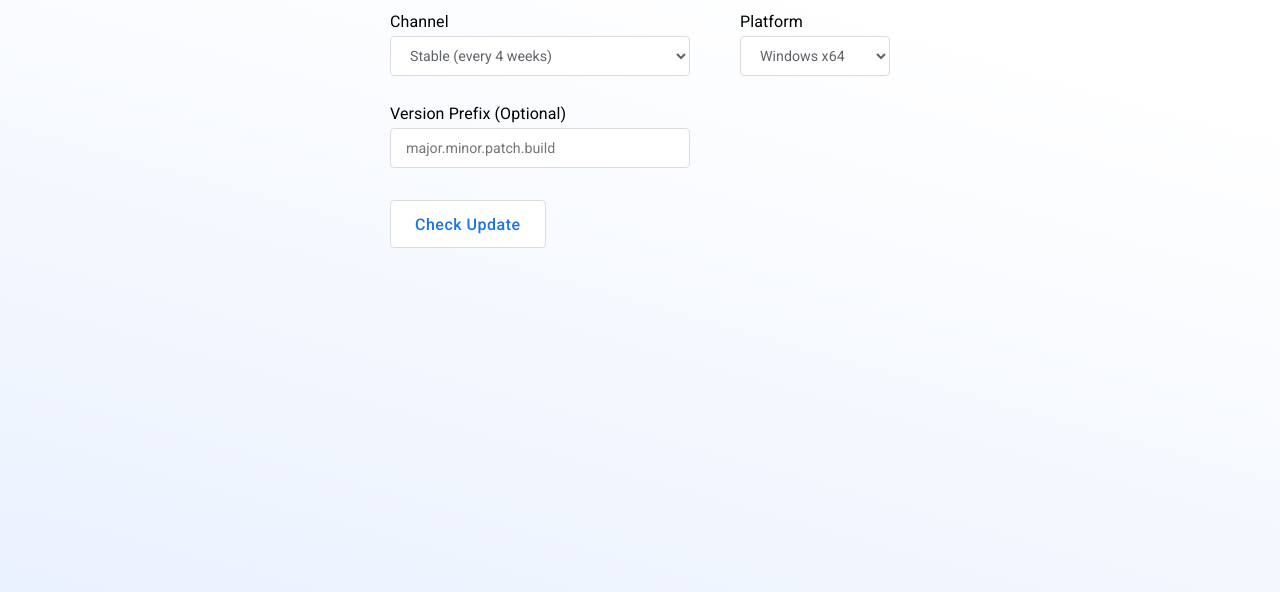
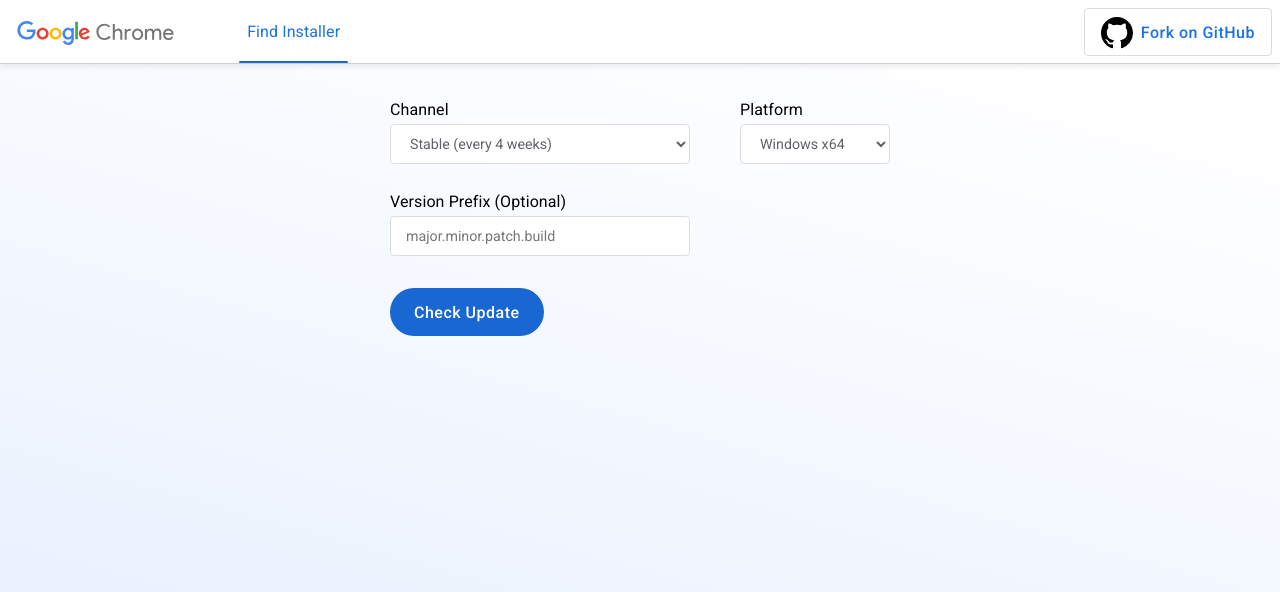
Before and after one commit to Soul-Master/ChromePortableDownloader, a website with bundled scripts: page index.html in a window 1280 px wide. Built offline with nearby package versions, Linux system fonts and the light colour scheme; a web font is replaced by a local one.

Commit message:
Finalize download page

```diff
--- a/index.css
+++ b/index.css
@@ -1,5 +1,7 @@
 html {
     height: 100%;
+    margin: 0;
+    padding: 0;
     background: linear-gradient(15.69deg, #e8f0fe 10.16%, rgba(255, 255, 255, 0) 89.84%);
 }
 
@@ -11,6 +13,8 @@
     font-weight: 400;
     letter-spacing: .1px;
     line-height: 28px;
+    margin: 0;
+    padding: 0;
     font-family: Roboto,Arial,Helvetica,sans-serif
 }
 
@@ -29,6 +33,78 @@
     font-family: inherit;
     margin: 0;
 }
+
+header {
+    display: flex;
+    width: 100%;
+    height: 64px;
+    box-sizing: border-box;
+    background: #fff;
+    line-height: 64px;
+    box-shadow: 0 2px 6px 0 rgb(32 33 37 / 10%);
+    border-bottom: 1px solid rgb(205 206 210);
+}
+
+    header a {
+        display: block;
+        height: 48px;
+        padding: 0 8px;
+        line-height: 48px;
+        box-sizing: border-box;
+        text-decoration: none;
+    }
+
+        header a:hover {
+            background-color: #f8f9fb;
+        }
+
+        header a img {
+            vertical-align: middle
+        }
+
+        header a.brand-logo {
+            margin: 8px;
+        }
+
+    header ul {
+        display: flex;
+        flex: 1 1 auto;
+        list-style: none;
+        padding-top: 8px;
+        margin: 0 8px;
+    }
+
+        header ul li {
+            position: relative;
+            display: block;
+            box-sizing: border-box;
+        }
+
+            header ul li::after {
+                background: #1967d2;
+                border-radius: 2px;
+                bottom: 0;
+                content: "";
+                height: 2px;
+                left: 0;
+                position: absolute;
+                right: 0;
+                width: 100%;
+            }
+
+            header ul li.selected a {
+                cursor: default;
+            }
+
+#forkButton {
+    padding-left: 16px;
+    padding-right: 16px;
+    margin: 8px;
+}
+
+    #forkButton svg {
+        margin-right: 8px;
+    }
 
 .filter {
     margin: 0;
@@ -100,7 +176,6 @@
     height: 48px;
     justify-content: space-around;
     letter-spacing: .5px;
-    margin: 8px 0;
     min-width: 96px;
     padding: 2px 24px 0;
     text-align: center;
@@ -112,6 +187,8 @@
     background-color: #fff;
     border: 1px solid rgb(218, 220, 224);
     color: #1a73e8;
+    cursor: default;
+    box-sizing: border-box;
 }
 
     button:active, .button:active {
@@ -129,6 +206,29 @@
         background-color: #f8f9fa;
         border-color: transparent;
         color: #9aa0a6;
+    }
+
+.cta-button {
+    font-size: 1rem;
+    background-color: #1967d2;
+    color: #fff;
+    border-radius: 32px;
+    font-weight: 500;
+    border: 0 !important;
+    box-shadow: none !important;
+}
+
+    .cta-button:hover {
+        background-color: #1967d2;
+    }
+
+    .cta-button:active {
+        background-color: #185abc;
+    }
+
+    .cta-button:disabled {
+        color: #fff;
+        background-color: rgba(32,33,37,.1);
     }
 
 a {
@@ -153,8 +253,13 @@
     display: grid;
     width: 500px;
     margin: 0 auto;
+    margin-top: 32px;
     grid-template-columns: 300px 50px 150px;
 }
+
+    #filterSection button {
+        margin: 8px 0;
+    }
 
 #channelFilter {
     grid-row: 1;
--- a/index.html
+++ b/index.html
@@ -6,9 +6,25 @@
     <link rel="icon" type="image/svg" href="./images/chrome-logo.svg" />
     <link href="https://fonts.googleapis.com/css?family=Roboto:100,300,400,500,700|Google+Sans:400,500|Roboto+Mono:wght@300;400;700|Product+Sans:400&amp;lang=en&amp;display=swap" rel="stylesheet">
     <link rel="stylesheet" href="./index.css" />
-    <title>Download Chrome portable from Google server</title>
+    <title>Download Chrome standalone installer from Google server</title>
 </head>
 <body>
+    <header>
+        <a href="https://www.google.com/chrome/" target="_blank" class="brand-logo">
+            <img src="./images/google-chrome-logo.svg" alt="Google Chrome logo" height="24" />
+        </a>
+        <ul>
+            <li class="selected">
+                <a href="#">Find Installer</a>
+            </li>
+        </ul>
+        <a id="forkButton" class="button" href="https://github.com/Soul-Master/ChromePortableDownloader" target="_blank">
+            <svg height="32" aria-hidden="true" viewBox="0 0 16 16" version="1.1" width="32" data-view-component="true" class="octicon octicon-mark-github v-align-middle">
+                <path fill-rule="evenodd" d="M8 0C3.58 0 0 3.58 0 8c0 3.54 2.29 6.53 5.47 7.59.4.07.55-.17.55-.38 0-.19-.01-.82-.01-1.49-2.01.37-2.53-.49-2.69-.94-.09-.23-.48-.94-.82-1.13-.28-.15-.68-.52-.01-.53.63-.01 1.08.58 1.23.82.72 1.21 1.87.87 2.33.66.07-.52.28-.87.51-1.07-1.78-.2-3.64-.89-3.64-3.95 0-.87.31-1.59.82-2.15-.08-.2-.36-1.02.08-2.12 0 0 .67-.21 2.2.82.64-.18 1.32-.27 2-.27.68 0 1.36.09 2 .27 1.53-1.04 2.2-.82 2.2-.82.44 1.1.16 1.92.08 2.12.51.56.82 1.27.82 2.15 0 3.07-1.87 3.75-3.65 3.95.29.25.54.73.54 1.48 0 1.07-.01 1.93-.01 2.2 0 .21.15.46.55.38A8.013 8.013 0 0016 8c0-4.42-3.58-8-8-8z"></path>
+            </svg>
+            Fork on GitHub
+        </a>
+    </header>
     <section id="filterSection">
         <div id="channelFilter" class="filter">
             <label for="channelSelect">Channel</label>
@@ -30,7 +46,7 @@
             <input id="versionPrefixTextbox" type="text" placeholder="major.minor.patch.build" maxlength="15" />
         </div>
         <div id="filterButtonContainer">
-            <button id="checkUpdateButton">Check Update</button>
+            <button id="checkUpdateButton" class="cta-button">Check Update</button>
         </div>
         <div id="resultContainer"></div>
     </section>
--- a/index.ts
+++ b/index.ts
@@ -13,7 +13,9 @@
     const params = new URLSearchParams(location.search);
     platformSelect.value = (params.get('platform') || 'win64').toLowerCase();
     channelSelect.value = (params.get('channel') || 'stable').toLowerCase();
-    versionPrefixTextbox.value = params.get('targetVersion') || '';
+    versionPrefixTextbox.value = params.get('version') || '';
+
+    onCheckUpdate();
 }
 
 async function onCheckUpdate() {
@@ -21,6 +23,15 @@
 
     const type = <ConfigNameType>`${channelSelect.value}-${platformSelect.value}`;
     resultContainer.innerHTML = '';
+    checkUpdateButton.disabled = true;
+
+    let url = `./?platform=${platformSelect.value}&channel=${channelSelect.value}`;
+    versionPrefixTextbox.value = versionPrefixTextbox.value.trim();
+    if (versionPrefixTextbox.value) {
+        url += '&version=' + versionPrefixTextbox.value;
+    }
+
+    history.replaceState(null, '', url);
 
     let result: UpdateInfo | null = null;
     try {
```
Also changed, not shown: images/google-chrome-logo.svg (added).
